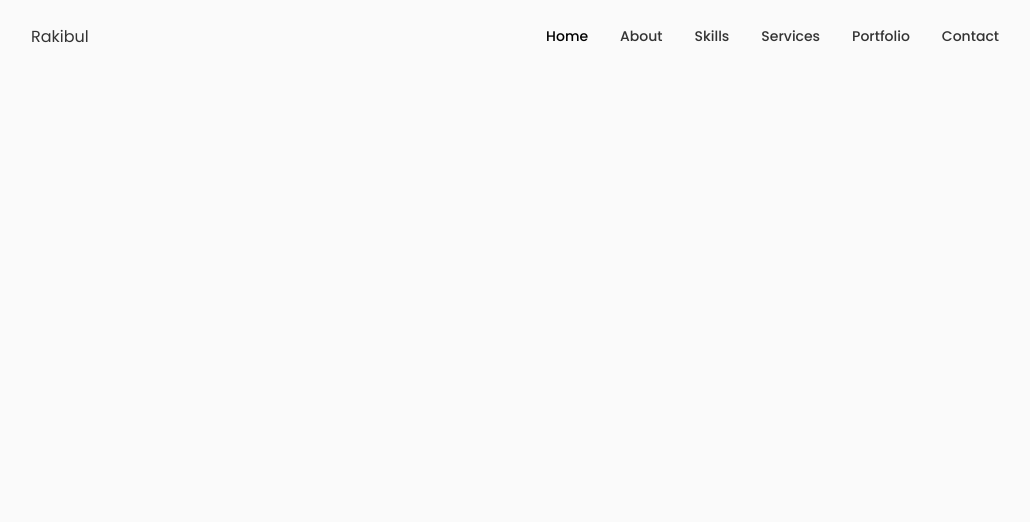
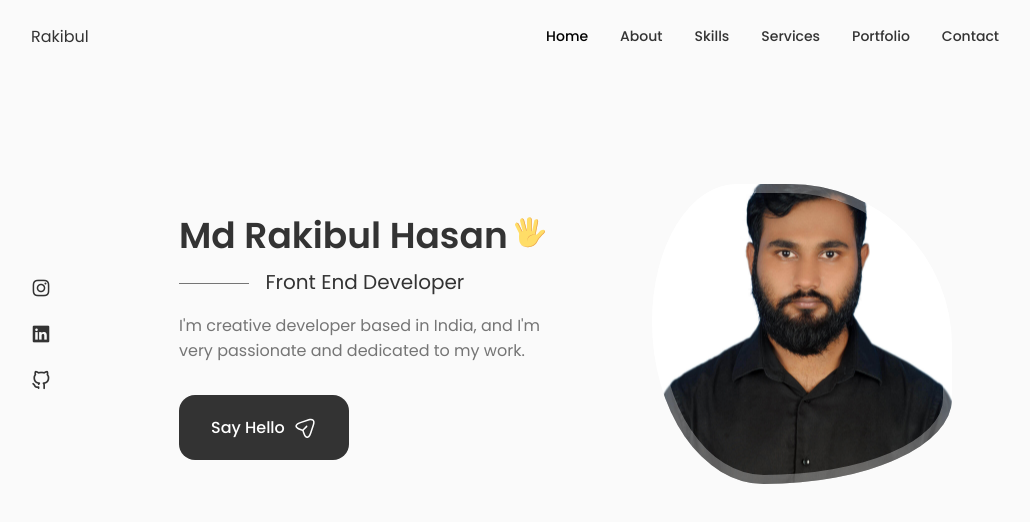
Before and after one commit to rakibul03/portfolio, a React (Create React App) app: page / in a window 1280 px wide. Shown: the top 522 px of the page, without its empty margins (125-1155 px from the left). Built offline with nearby package versions, Linux system fonts and the light colour scheme.

Commit message:
Completed home section

```diff
--- a/src/App.js
+++ b/src/App.js
@@ -1,10 +1,14 @@
 import "./App.css";
 import Header from "./components/Header/Header.jsx";
+import Home from "./components/Home/Home";
 
 function App() {
   return (
     <>
       <Header />
+      <main className="main">
+        <Home />
+      </main>
     </>
   );
 }
--- /dev/null
+++ b/src/components/Home/Data.jsx
@@ -0,0 +1,87 @@
+import React from "react";
+
+const Data = () => {
+  return (
+    <div className="home__data">
+      <h1 className="home__title">
+        Md Rakibul Hasan
+        <svg
+          width="36"
+          height="36"
+          viewBox="0 0 48 48"
+          fill="none"
+          xmlns="http://www.w3.org/2000/svg"
+          class="home__hand"
+        >
+          <path
+            d="M25.4995 32.0305L31.3495 33.1555L36.1495 8.48051C36.4495 6.83051 35.3995 5.18051 33.8245 4.88051C32.1745 4.58051 30.5995 5.70551 30.2995 7.35551L25.4995 32.0305Z"
+            fill="#FFDD67"
+          ></path>
+          <path
+            d="M33.8996 4.88018C33.6746 4.80518 33.5246 4.80518 33.2996 4.80518C34.6496 5.33018 35.3996 6.75518 35.0996 8.25518L30.2996 32.9302L31.3496 33.1552L36.1496 8.48018C36.5246 6.75518 35.4746 5.18018 33.8996 4.88018Z"
+            fill="#EBA352"
+          ></path>
+          <path
+            d="M19.4995 32.7802H26.5495V5.55518C26.5495 3.53018 24.9745 1.80518 23.0245 1.80518C21.1495 1.80518 19.4995 3.45518 19.4995 5.55518V32.7802Z"
+            fill="#FFDD67"
+          ></path>
+          <path
+            d="M23.0995 1.80518C22.9495 1.80518 22.7245 1.80518 22.5745 1.88018C24.2995 2.18018 25.5745 3.68018 25.5745 5.55518V32.8552H26.6245V5.55518C26.6245 3.45518 25.0495 1.80518 23.0995 1.80518Z"
+            fill="#EBA352"
+          ></path>
+          <path
+            d="M15.7495 32.7054L21.7495 31.1304L15.2245 6.30541C14.7745 4.58041 13.0495 3.53041 11.3995 3.90541C9.74948 4.35541 8.77448 6.08041 9.22448 7.80541L15.7495 32.7054Z"
+            fill="#FFDD67"
+          ></path>
+          <path
+            d="M11.3995 3.90541L10.9495 4.13041C12.4495 4.05541 13.7995 5.03041 14.2495 6.60541L20.7745 31.4304L21.8245 31.1304L15.2245 6.30541C14.7745 4.58041 13.0495 3.53041 11.3995 3.90541Z"
+            fill="#EBA352"
+          ></path>
+          <path
+            d="M2.99937 10.355C1.57437 11.03 1.12437 12.83 1.87437 14.33L11.7744 34.055L16.7994 31.505L6.89937 11.78C6.14937 10.28 4.42437 9.68 2.99937 10.355Z"
+            fill="#FFDD67"
+          ></path>
+          <path
+            d="M2.99956 10.355C2.84956 10.43 2.69956 10.505 2.54956 10.655C3.82456 10.28 5.24956 10.955 5.92456 12.305L15.8246 32.03L16.7996 31.58L6.89956 11.78C6.14956 10.28 4.42456 9.68 2.99956 10.355Z"
+            fill="#EBA352"
+          ></path>
+          <path
+            d="M46.2744 22.2801C45.0744 19.9551 41.3244 20.1051 37.4994 24.3051C34.7994 27.2301 34.2744 28.2051 31.5744 28.1301V25.0551C31.5744 25.0551 25.7994 20.7801 14.3244 22.7301C14.3244 22.7301 7.79945 23.6301 7.79945 27.0801C7.79945 27.0801 6.67445 35.4051 8.99945 40.6551C12.4494 48.4551 30.1494 50.4801 35.6994 37.2051C36.8244 34.5801 39.0744 32.6301 41.0994 30.1551C43.4244 27.1551 47.5494 24.7551 46.2744 22.2801Z"
+            fill="#FFDD67"
+          ></path>
+          <path
+            d="M46.2745 22.28C46.0495 21.83 45.7495 21.53 45.3745 21.23C45.4495 21.305 45.5245 21.38 45.5245 21.53C46.7995 24.08 42.6745 26.405 40.1995 29.405C38.1745 31.88 35.9245 33.83 34.7995 36.455C29.9995 47.93 16.0495 47.93 10.1995 42.68C15.5245 48.68 30.5245 49.28 35.5495 37.205C36.6745 34.58 38.9245 32.63 40.9495 30.155C43.4245 27.155 47.5495 24.755 46.2745 22.28ZM32.3245 28.13C27.4495 26.33 18.7495 29.63 19.9495 38.405C19.9495 30.23 27.3745 28.205 31.4245 28.205C32.0245 28.13 32.3245 28.13 32.3245 28.13Z"
+            fill="#EBA352"
+          ></path>
+        </svg>
+      </h1>
+      <h3 className="home__subtitle">Front End Developer</h3>
+      <p className="home__description">
+        I'm creative developer based in India, and I'm very passionate and
+        dedicated to my work.
+      </p>
+      <a href="#contact" className="button button--flex">
+        Say Hello
+        <svg
+          class="button__icon"
+          xmlns="http://www.w3.org/2000/svg"
+          width="24"
+          height="24"
+          viewBox="0 0 24 24"
+          fill="none"
+        >
+          <path
+            d="M14.2199 21.9352C13.0399 21.9352 11.3699 21.1052 10.0499 17.1352L9.32988 14.9752L7.16988 14.2552C3.20988 12.9352 2.37988 11.2652 2.37988 10.0852C2.37988 8.91525 3.20988 7.23525 7.16988 5.90525L15.6599 3.07525C17.7799 2.36525 19.5499 2.57525 20.6399 3.65525C21.7299 4.73525 21.9399 6.51525 21.2299 8.63525L18.3999 17.1252C17.0699 21.1052 15.3999 21.9352 14.2199 21.9352ZM7.63988 7.33525C4.85988 8.26525 3.86988 9.36525 3.86988 10.0852C3.86988 10.8052 4.85988 11.9052 7.63988 12.8252L10.1599 13.6652C10.3799 13.7352 10.5599 13.9152 10.6299 14.1352L11.4699 16.6552C12.3899 19.4352 13.4999 20.4252 14.2199 20.4252C14.9399 20.4252 16.0399 19.4352 16.9699 16.6552L19.7999 8.16525C20.3099 6.62525 20.2199 5.36525 19.5699 4.71525C18.9199 4.06525 17.6599 3.98525 16.1299 4.49525L7.63988 7.33525Z"
+            fill="var(--container-color)"
+          ></path>
+          <path
+            d="M10.11 14.7052C9.92005 14.7052 9.73005 14.6352 9.58005 14.4852C9.29005 14.1952 9.29005 13.7152 9.58005 13.4252L13.16 9.83518C13.45 9.54518 13.93 9.54518 14.22 9.83518C14.51 10.1252 14.51 10.6052 14.22 10.8952L10.64 14.4852C10.5 14.6352 10.3 14.7052 10.11 14.7052Z"
+            fill="var(--container-color)"
+          ></path>
+        </svg>
+      </a>
+    </div>
+  );
+};
+
+export default Data;
--- /dev/null
+++ b/src/components/Home/Home.css
@@ -0,0 +1,80 @@
+.home__content {
+  grid-template-columns: 116px repeat(2, 1fr);
+  padding-top: 5.5rem;
+  column-gap: 2rem;
+  align-items: center;
+}
+
+.home__social {
+  display: grid;
+  grid-template-columns: max-content;
+  row-gap: 1rem;
+}
+
+.home__social-icon {
+  font-size: 1.25rem;
+  color: var(--title-color);
+}
+
+.home__social-icon:hover {
+  color: var(--title-color-dark);
+}
+
+.home__title {
+  font-size: var(--h1-font-size);
+  margin-bottom: var(--mb-0-25);
+}
+
+.home__hand {
+  width: 32px;
+  height: 32px;
+  margin-left: 0.4rem;
+}
+
+.home__subtitle {
+  position: relative;
+  font-size: var(--h3-font-size);
+  padding-left: 5.4rem;
+  font-weight: var(--font-normal);
+  margin-bottom: var(--mb-1);
+}
+
+.home__subtitle::before {
+  content: "";
+  position: absolute;
+  width: 70px;
+  height: 1px;
+  background-color: var(--text-color);
+  left: 0;
+  top: 1rem;
+}
+
+.home__description {
+  max-width: 400px;
+  margin-bottom: var(--mb-2);
+}
+
+.home__img {
+  background: url(../../assets/profile.jpg);
+  background-repeat: no-repeat;
+  background-position: center;
+  background-size: cover;
+  box-shadow: inset 0 0 0 9px rgb(255 255 255 / 30%);
+  order: 1;
+  justify-self: center;
+  width: 300px;
+  height: 300px;
+  animation: profile__animate 8s ease-in-out infinite 1s;
+}
+
+@keyframes profile__animate {
+  0% {
+    border-radius: 60% 40% 30% 70% / 60% 30% 70% 40%;
+  }
+  50% {
+    border-radius: 30% 60% 70% 40% / 50% 60% 30% 60%;
+  }
+  100% {
+    border-radius: 60% 40% 30% 70% / 60% 30% 70% 40%;
+  }
+}
--- /dev/null
+++ b/src/components/Home/Home.jsx
@@ -0,0 +1,23 @@
+import React from "react";
+import Data from "./Data";
+import Social from "./Social";
+import "./Home.css";
+
+const Home = () => {
+  return (
+    <div>
+      <section className="home section" id="home">
+        <div className="home__container container grid">
+          <div className="home__content grid">
+            <Social />
+
+            <div className="home__img"></div>
+            <Data />
+          </div>
+        </div>
+      </section>
+    </div>
+  );
+};
+
+export default Home;
--- /dev/null
+++ b/src/components/Home/Social.jsx
@@ -0,0 +1,36 @@
+import React from "react";
+
+const Social = () => {
+  return (
+    <div>
+      <div className="home__social">
+        <a
+          href="#instagram"
+          className="home__social-icon"
+          target="_blank"
+          rel="noreferrer"
+        >
+          <i className="uil uil-instagram"></i>
+        </a>
+        <a
+          href="https://www.linkedin.com/in/rakibul03/"
+          className="home__social-icon"
+          target="_blank"
+          rel="noreferrer"
+        >
+          <i class="uil uil-linkedin"></i>
+        </a>
+        <a
+          href="https://github.com/rakibul03"
+          className="home__social-icon"
+          target="_blank"
+          rel="noreferrer"
+        >
+          <i className="uil uil-github-alt"></i>
+        </a>
+      </div>
+    </div>
+  );
+};
+
+export default Social;
```
